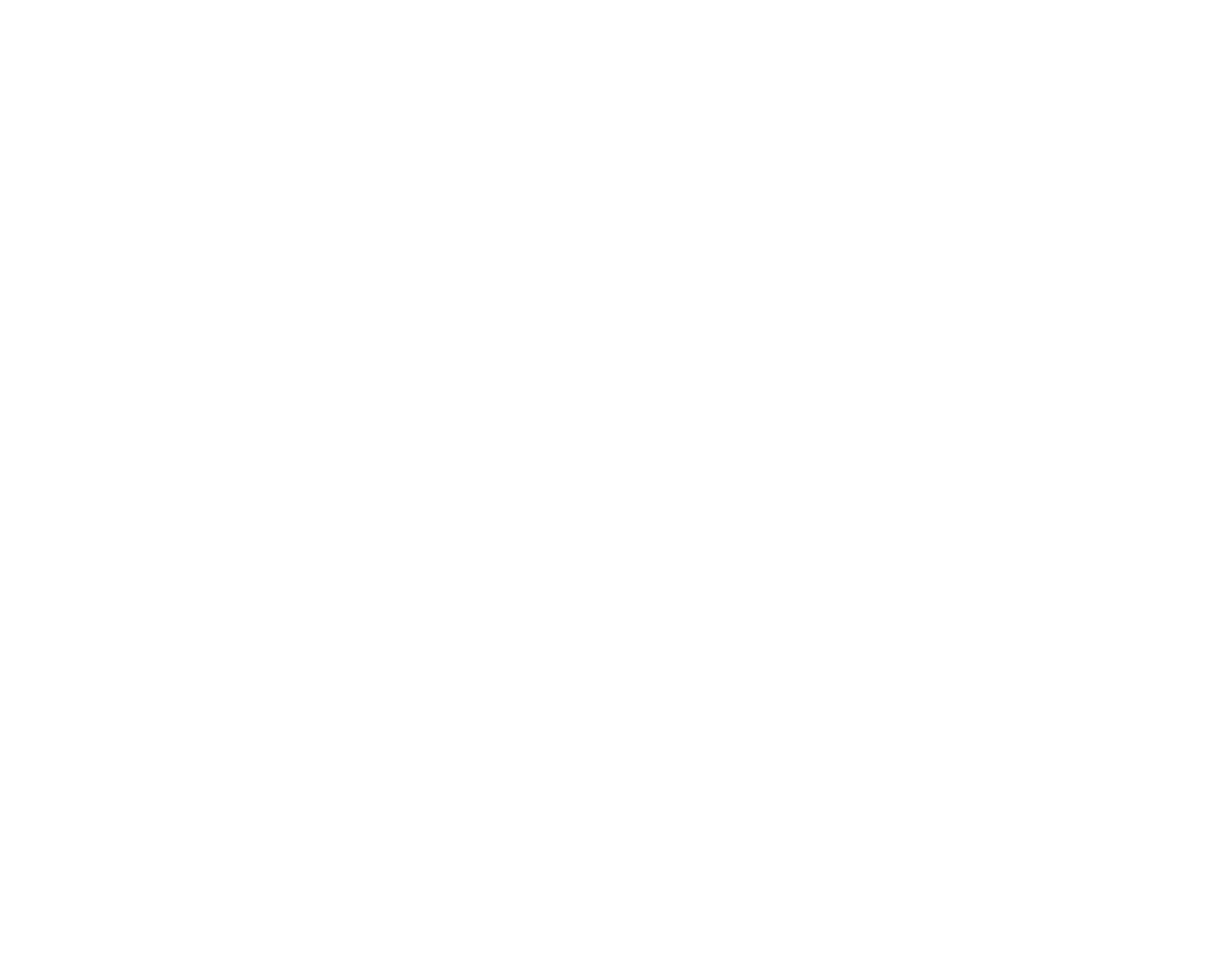
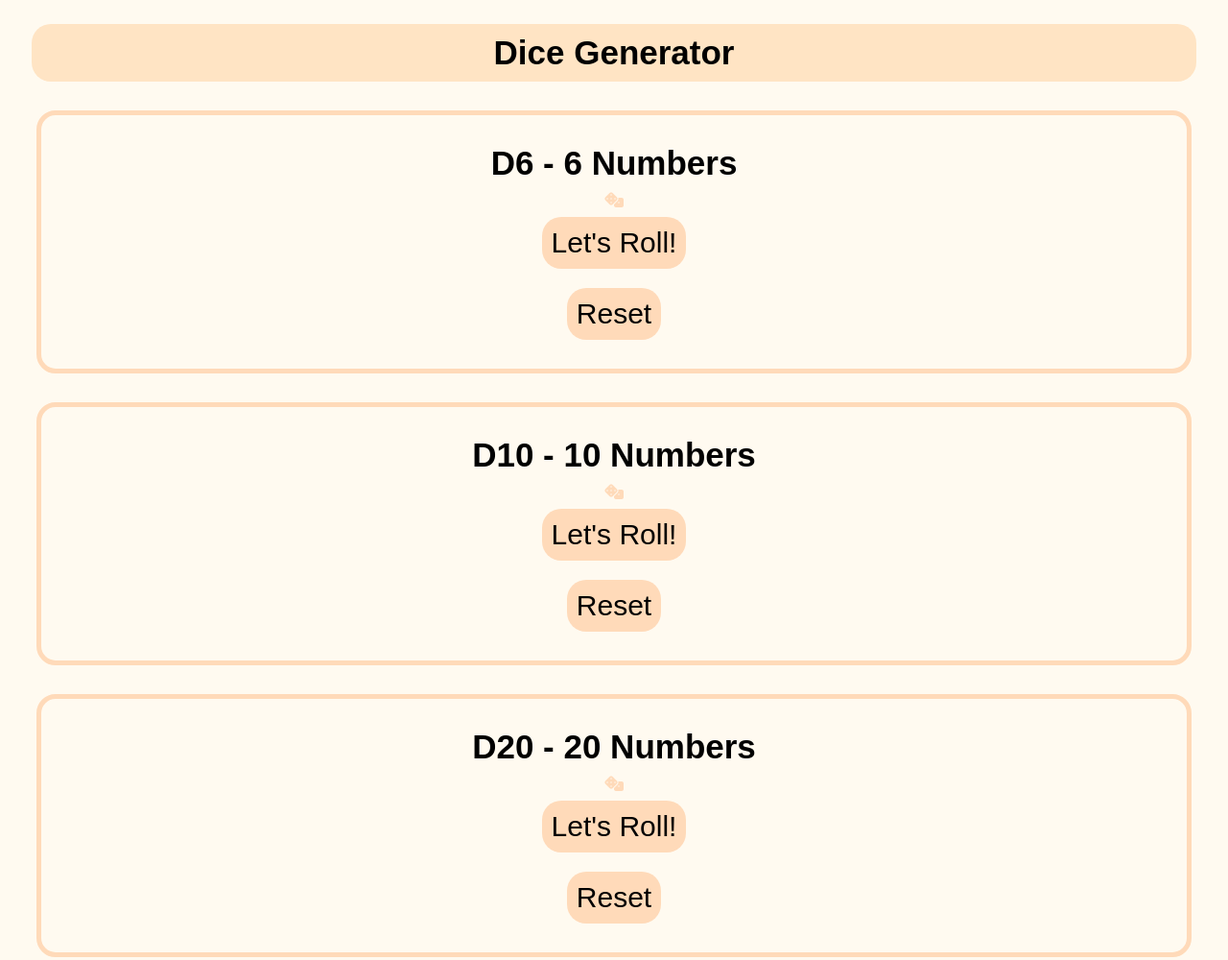
Before and after one commit to cdmunoz2/DevsIncDiceGenerator, a plain HTML site: page index.html in a window 1280 px wide. Shown: the whole page at 96% size. Before the commit the page ends 800 px from the top, so only its background shows below. Drawn offline with Linux system fonts and the light colour scheme.

Commit message:
Updated UI Styling

```diff
--- a/index.html
+++ b/index.html
@@ -5,12 +5,34 @@
 <head>
     <meta charset="UTF-8">
     <meta name="viewport" content="width=device-width, initial-scale=1.0">
-    <title>Dice Generator</title>
+    <title>Devs Inc - Dice Generator</title>
+    <script src="https://kit.fontawesome.com/d2fbab573a.js" crossorigin="anonymous"></script>
     <link rel="icon" type="image/svg+xml" href="dice-d20-solid-full.svg">
+    <link rel="stylesheet" href="styles.css">
 </head>
 
 <body>
+    <h1>Dice Generator</h1>
+    <div class="diceborder">
+        <h2>D6 - 6 Numbers</h2>
+        <i class="fa-solid fa-dice" style="color: #FFDAB9;" font-size="150px"></i>
+        <button class="button1">Let's Roll!</button>
+        <button class="button2">Reset</button>
+    </div>
 
+    <div class="diceborder">
+        <h2>D10 - 10 Numbers</h2>
+        <i class="fa-solid fa-dice" style="color: #FFDAB9;" font-size="150px"></i>
+        <button class="button1">Let's Roll!</button>
+        <button class="button2">Reset</button>
+    </div>
+
+    <div class="diceborder">
+        <h2>D20 - 20 Numbers</h2>
+        <i class="fa-solid fa-dice" style="color: #FFDAB9;" font-size="150px"></i>
+        <button class="button1">Let's Roll!</button>
+        <button class="button2">Reset</button>
+    </div>
 </body>
 
 </html>
--- /dev/null
+++ b/styles.css
@@ -0,0 +1,53 @@
+* {
+    background-color: floralwhite;
+}
+
+.diceborder {
+    margin: 30px;
+    border: 2px solid #FFDAB9;
+    border-width: 5px;
+    padding: 20px;
+    border-radius: 20px;
+    display: flex;
+    flex-direction: column;
+    align-items: center;
+}
+
+h1 {
+    background-color: bisque;
+    padding: 10px;
+    text-align: center;
+    border-radius: 20px;
+    margin: 25px;
+    font-size: 35px;
+    font-family: sans-serif;
+}
+
+h2 {
+    padding: 0px;
+    margin: 10px;
+    font-size: 35px;
+    font-family: sans-serif;
+}
+
+.button1 {
+    background-color: peachpuff;
+    border: none;
+    color: black;
+    font-size: 30px;
+    border-radius: 20px;
+    margin: 10px;
+    padding: 10px;
+    cursor: pointer;
+}
+
+.button2 {
+    background-color: peachpuff;
+    border: none;
+    color: black;
+    font-size: 30px;
+    border-radius: 20px;
+    margin: 10px;
+    padding: 10px;
+    cursor: pointer;
+}
```
